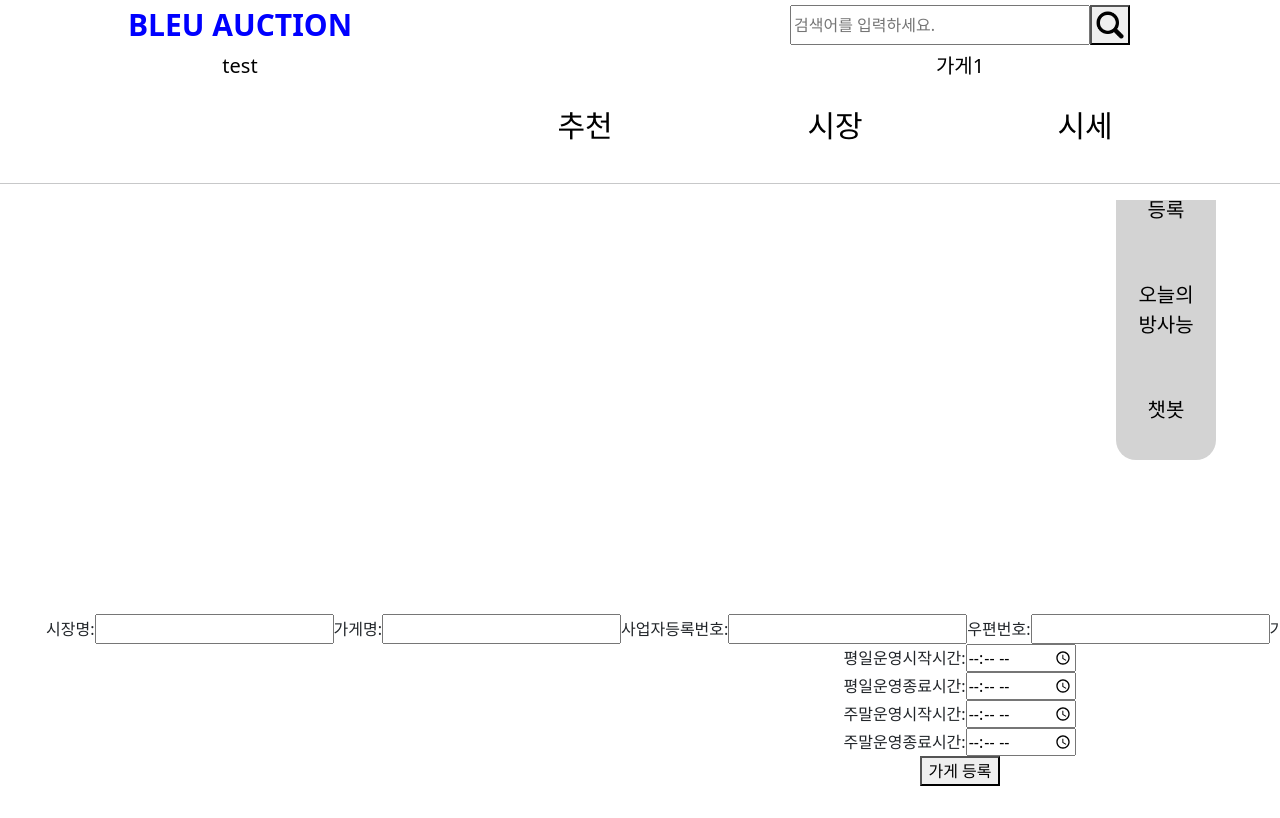
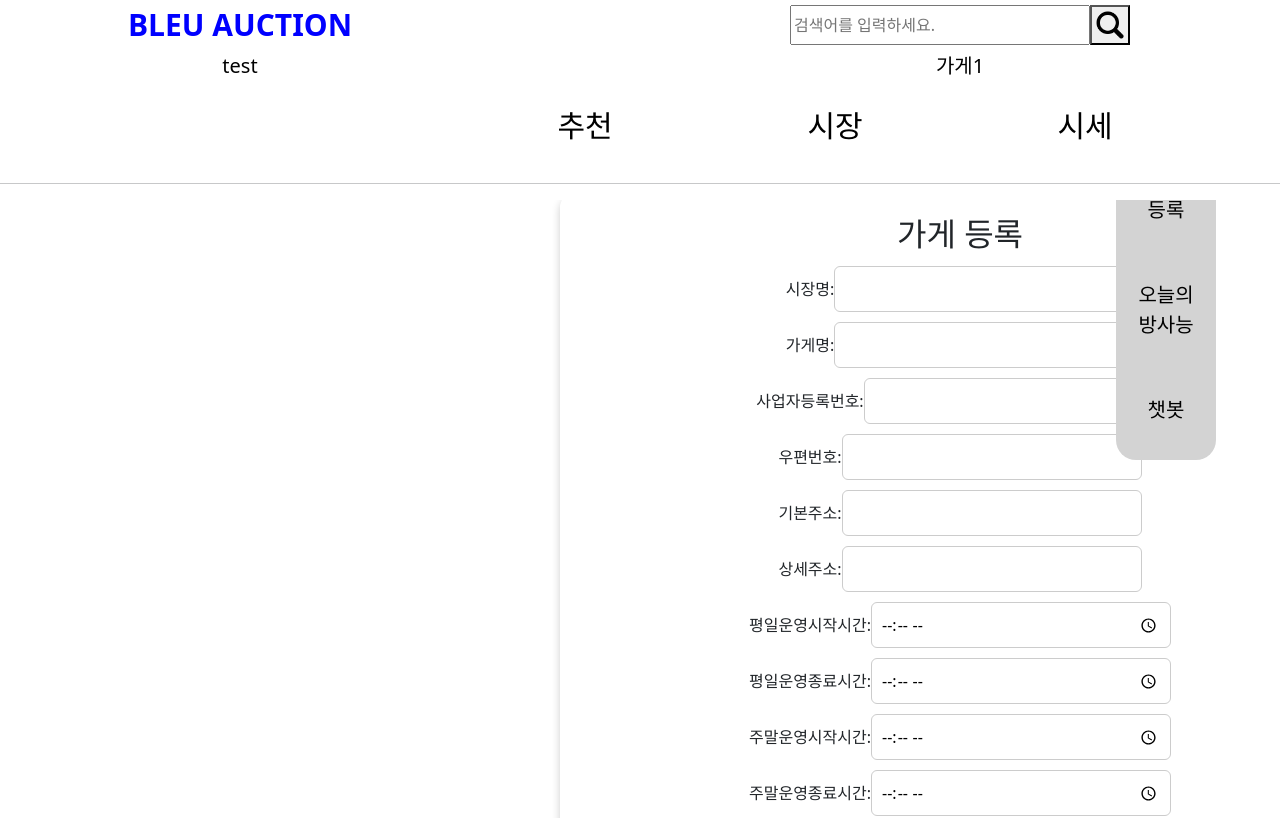
Before and after one commit to NC7-BleuAuction/bleuauction_fe, a React (Create React App) app: page /storeRegister in a window 1280 px wide. Shown: the top 818 px of the page. Built offline with nearby package versions, Linux system fonts and the light colour scheme.

Commit message:
feat/nanana 화면 수정

```diff
--- a/src/App.js
+++ b/src/App.js
@@ -13,11 +13,9 @@ import RegisterPage from './components/Auth/RegisterPage';
 import MenuList from './components/Menu/MenuList';
 import MenuRegisterationForm from './components/Menu/MenuRegisterationForm';
 import StoreList from './routes/StoreList';
-import TabBar from './components/Market/TabBar';
 import MarketDetailPage from './components/Market/MarketDetailPage';
 import ReviewForm from './components/Review/ReviewForm';
 import MyPage from './components/MyPage/MyPage';
-import StoreMyPage from './components/MyPage/StoreMyPage';
 import UserEditPage from './components/MyPage/UserEditPage';
 import MyOrder from './components/MyPage/MyOrder';
 import StoreItemDailyPrice from './components/StoreItemDailyPrice/StoreItemDailyPrice';
@@ -65,7 +63,6 @@ function RoutingComponent() {
         <Route path="/reviewregister" element={<ReviewForm />} />
         <Route path="/market/detail" element={<MarketDetailPage />} />
         <Route path="/mypage" element={<MyPage />} />
-        <Route path="/storemypage" element={<StoreMyPage />} />
         <Route path="/storeRegister" element={<StoreRegisterPage />} />
         <Route path="/useredit" element={<UserEditPage />} />
         <Route path="/my-orders" element={<MyOrder />} />
--- a/src/components/Market/MarketDetailPage.js
+++ b/src/components/Market/MarketDetailPage.js
@@ -38,10 +38,6 @@ function MarketDetailPage() {
     phone: '02-1234-5678',
   };
 
-  const coupons = [
-    { id: 1, title: '20% 할인', description: '연어' },
-    { id: 2, title: '30% 할인', description: '방어' },
-  ];
 
   const handleOrderClick = () => {
     alert('주문하기 버튼 클릭!');
@@ -49,9 +45,9 @@ function MarketDetailPage() {
 
   return (
     <div>
-      {/* <div style={infoCouponContainer}> 여기에 스타일을 추가 */}
-      <StoreInfo storeInfo={storeInfo} store={store} coupons={coupons} />
-      {/* </div> */}
+      <div style={infoContainerStyle}>
+      <StoreInfo storeInfo={storeInfo} store={store} />
+      </div>
       <div style={tabContainerStyle}>
         <TabBar activeTab={activeTab} onTabClick={setActiveTab} />
         {activeTab === 'menu' && <Button onClick={handleOrderClick} buttonText="주문하기" />}
@@ -60,8 +56,13 @@ function MarketDetailPage() {
       {activeTab === 'menu' && <MenuList />}
       {activeTab === 'review' && <ReviewSection />}
     </div>
+
   );
 }
+
+const infoContainerStyle = {
+  marginBottom: '0px', // 예시: 아래쪽 마진을 추가하여 공간 생성
+};
 
 const tabContainerStyle = {
   display: 'flex',
--- a/src/components/Market/StoreInfo.js
+++ b/src/components/Market/StoreInfo.js
@@ -1,7 +1,7 @@
 import React from 'react';
 import Coupon from '../Coupon/Coupon';
 
-function StoreIntro({storeInfo, store, coupons }) {
+function StoreIntro({storeInfo, store }) {
   console.log(store);
   // console.log(storeInfo);
 
@@ -16,11 +16,6 @@ function StoreIntro({storeInfo, store, coupons }) {
         <li>{store.weekdayStartTime} ~ {store.weekdayEndTime}</li>
         <li>{storeInfo.phone}</li>
       </ul>
-      </div>
-      <div style={couponContainer}>
-        {coupons.map(coupon => (
-          <Coupon key={coupon.id} coupon={coupon} />
-        ))}
       </div>
     </div>
     </div>
@@ -54,7 +49,7 @@ const storeInfoContainer = {
 
 const imageStyle = {
   width: '100%',
-  height: '200px',
+  height: 'auto',
   objectFit: 'cover',
 };
 
@@ -64,9 +59,5 @@ const infoList = {
   margin: '10px 0',
 };
 
-const couponContainer = {
-  display: 'flex',
-  justifyContent: 'center',
-};
 
 export default StoreIntro;
--- a/src/components/Menu/MenuItem.js
+++ b/src/components/Menu/MenuItem.js
@@ -9,22 +9,28 @@ import { sendAxiosRequest } from '../utility/common';
 function MenuItem({ name, sizes, imageUrl }) {
 
 
-  const [menuItems, setMenuItems] = useState([]);
-  const [store, setStore] = useState(null);
+  const [menus, setMenus] = useState([]);
+  const [storeNo, setStoreNo] = useState(null);
 
 
   // 컴포넌트가 마운트될 때 메뉴 데이터를 불러옵니다.
   useEffect(() => {
-    sendAxiosRequest('api/member/loginCheck', 'GET', null, response => {
-    let loginUser = response.data.loginUser;
-    setStore(loginUser);
-  }, error => console.log(error))}
+    // 사용자의 가게 정보를 가져오는 함수
+    const fetchMyStoreInfo = async () => {
+      try {
+        // 엔드포인트에 요청을 보내 현재 로그인한 사용자의 가게 정보 가져오기
+        const response = await axios.get('/api/store/myStoreInfo');
+        if (response.data && response.data.storeNo) {
+          setStoreNo(response.data.storeNo); // 성공적으로 가게 번호를 가져왔다면 상태를 업데이트합니다.
+        }
+      } catch (error) {
+        console.error("가게 정보를 가져오는 데 실패했습니다.", error);
+      }
+    };
 
-, []);
-  // 로딩 중이거나 메뉴 항목이 없는 경우 처리
-  if (!menuItems.length) {
-    return <div>Loading menu items, or there are none available.</div>;
-  }
+    fetchMyStoreInfo();
+  }, []); // 컴포넌트가 마운트될 때 한 번만 실행됩니다.
+
 
   return (
     <div style={menuItemStyle}>
--- a/src/components/Menu/MenuRegisterationForm.js
+++ b/src/components/Menu/MenuRegisterationForm.js
@@ -55,12 +55,12 @@ function MenuRegisterationForm() {
   };
 
   return (
-    <div>
+    <div style={styles.container}>
+      <form onSubmit={handleSubmit} style={styles.form}>
       <h2>메뉴 등록</h2>
-      <form onSubmit={handleSubmit}>
         <div>
           <label>메뉴 이미지:</label>
-          <input type="file" onChange={handleImageChange} />
+          <input style={styles.input} type="file" onChange={handleImageChange} />
           {previewImage && (
             <div>
               <h3>이미지 미리보기:</h3>
@@ -68,27 +68,62 @@ function MenuRegisterationForm() {
             </div>
           )}
         </div>
-        {/* 나머지 입력 필드들... */}
         <div>
           <label>메뉴 이름:</label>
-          <input type="text" name="menuName" value={menu.menuName} onChange={handleChange} />
+          <input style={styles.input} type="text" name="menuName" value={menu.menuName} onChange={handleChange} />
         </div>
         <div>
           <label>메뉴 사이즈:</label>
-          <input type="text" name="menuSize" value={menu.menuSize} onChange={handleChange} />
+          <input style={styles.input} type="text" name="menuSize" value={menu.menuSize} onChange={handleChange} />
         </div>
         <div>
           <label>메뉴 가격:</label>
-          <input type="text" name="menuPrice" value={menu.menuPrice} onChange={handleChange} />
+          <input style={styles.input} type="text" name="menuPrice" value={menu.menuPrice} onChange={handleChange} />
         </div>
         <div>
           <label>메뉴 설명:</label>
           <textarea name="menuContent" value={menu.menuContent} onChange={handleChange} />
         </div>
-        <button type="submit">메뉴 등록</button>
+        <button type="submit" style={styles.submitButton}>메뉴 등록</button>
       </form>
     </div>
   );
 }
 
+const styles = {
+  container: {
+    display: 'flex',
+    justifyContent: 'center',
+    alignItems: 'center',
+    height: '30vh',
+  },
+  form: {
+    display: 'flex',
+    flexDirection: 'column',
+    alignItems: 'center', // 폼 내용을 중앙 정렬합니다.
+    padding: '20px',  // 내부 패딩을 추가합니다.
+    borderRadius: '12px',  // 모서리를 둥글게 합니다.
+    boxShadow: '0 4px 8px 0 rgba(0, 0, 0, 0.2)', // 약간의 그림자 효과를 추가합니다.
+    background: 'white', // 배경색을 흰색으로 설정합니다.
+    width: '800px',
+  },
+  input: {
+    padding: '10px',
+    margin: '5px 0',
+    borderRadius: '6px',
+    border: '1px solid #ccc',
+    outline: 'none',
+    width: '300px',
+  },
+  submitButton: {
+    padding: '10px 20px',
+    cursor: 'pointer',
+    backgroundColor: '#0575E6',
+    border: 'none',
+    borderRadius: '8px',
+    color: 'white',
+  },
+}
+
+
 export default MenuRegisterationForm;
--- a/src/components/MyPage/StoreMyPage.js
+++ /dev/null
@@ -1,110 +0,0 @@
-import React from 'react';
-import { Link } from 'react-router-dom';
-
-function StoreMyPage() {
-  // 사용자 정보를 상태 혹은 API로부터 불러오기.
-  // 예시
-  const user = {
-    name: '김선생',
-    email: 'fish@example.com',
-    accountType: 'business',
-    profilePicture: '/images/storeimage.png',
-  };
-
-  return (
-    <div style={outerContainerStyle}>
-    <div style={styles.container}>
-      <div style={styles.profileSection}>
-        <img src={user.profilePicture} alt={user.name} style={styles.profilePicture} />
-        <div style={styles.userInfo}>
-          <h2>{user.name}</h2>
-          <p>{user.accountType === 'personal' ? '개인' : '비즈니스'} 계정</p>
-          <p>{user.email}</p>
-        </div>
-      </div>
-      <div style={styles.linkSection}>
-  <div style={styles.linkContainer}>
-    <Link to="/storeEdit" style={styles.link}>회원정보 수정</Link>
-  </div>
-  <div style={styles.linkContainer}>
-    <Link to="/re-item" style={styles.link}>등록 상품 관리</Link>
-  </div>
-  <div style={styles.linkContainer}>
-    <Link to="/order-check" style={styles.link}>주문확인</Link>
-  </div>
-  <div style={styles.linkContainer}>
-    <Link to="/wishlist" style={styles.link}>가게등록</Link>
-  </div>
-</div>
-    </div>
-    </div>
-  );
-}
-
-const outerContainerStyle = {
-    display: 'flex',
-    justifyContent: 'center',
-    alignItems: 'center',
-    height: '100vh',
-    margin: '0',
-  };
-
-const styles = {
-  container: {
-    display: 'flex',
-    flexDirection: 'column',
-    alignItems: 'center',
-    justifyContent: 'center', // 가운데 정렬 추가
-    padding: '20px',
-    width: '70%',
-    height: '70vh', // 화면 높이의 100%를 차지하도록 설정
-  },
-  profileSection: {
-    display: 'flex',
-    alignItems: 'center',
-    marginBottom: '20px',
-    width: '100%', //
-  },
-  profilePicture: {
-    width: '110px',
-    height: '110px',
-    borderRadius: '80px',
-    marginRight: '20px', // 사진과 텍스트 사이의 간격을 조정
-
-  },
-  userInfo: {
-    display: 'flex',
-    flexDirection: 'column',
-    alignItems: 'flex-start', // 왼쪽 정렬
-  },
-  linkSection: {
-    display: 'flex',
-    flexDirection: 'column',
-    width: '100%',
-  },
-  linkContainer: {
-    margin: '20px 0',
-    padding: '20px',
-    borderRadius: '4px',
-    backgroundColor: '#ffffff',
-    textAlign: 'center',
-    boxShadow: '0px 0px 15px rgba(0, 0, 0, 0.2)',
-  },
-  link: {
-    textDecoration: 'none',
-    color: 'black',
-    fontWeight: 'bold',
-  },
-  button: {
-    display: 'inline-block',
-    padding: '10px 20px',
-    margin: '5px 0',
-    backgroundColor: '#4CAF50',
-    color: 'white',
-    textDecoration: 'none',
-    textAlign: 'center',
-    borderRadius: '8px',
-  },
-};
-
-export default StoreMyPage;
--- a/src/components/MyPage/StoreRegisterPage.js
+++ b/src/components/MyPage/StoreRegisterPage.js
@@ -1,5 +1,5 @@
 import React, { useState } from 'react';
-import { Form, Card, Button } from 'react-bootstrap';
+// import { Form, Card, Button } from 'react-bootstrap';
 import { useNavigate } from 'react-router-dom';
 import axios, { formToJSON } from 'axios';
 
@@ -27,115 +27,66 @@ function StoreRegisterPage() {
       .then(response => {
         // 성공적으로 서버에서 응답을 받은 경우의 처리
         console.log('등록된 가게 정보:', response.data);
+        navigate('/main');
+
       })
       .catch(error => {
         // 오류가 발생한 경우의 처리
         console.error('에러 발생:', error);
       });
 
-    // sendAxiosRequest('/api/store/signup', 'POST', jsonData, response => {
-    //   console.log(response);
-    //   console.log('응답값:', response.data);
-    //   alert('가게등록에 성공하셨습니다!');
-    //   //   navigate('/main');
-    // },
-    //   error => {
-    //     console.log('API 호출 중 에러 발생: ', error);
-    //     alert('가게등록에 실패하셨습니다!');
-    //   }
-    // )
   };
 
   return (
     <div style={styles.container}>
-      {/* <Card style={styles.card}> */}
-      {/* <Card.Body> */}
-      {/* <Card.Title style={styles.title}>가게 등록</Card.Title> */}
-      {/* <Form onSubmit={handleSubmit}>
-                    <Form.Group controlId="marketName">
-                        <Form.Label>시장명:</Form.Label>
-                        <Form.Control type="text" name="marketName" />
-                    </Form.Group>
+      <form onSubmit={handleSubmit} style={styles.form}>
+      <div>
+        <h2>가게 등록 </h2>
+        </div>
+        <div>
+        <label>시장명: </label>
+        <input style={styles.input} type="text" name="marketName" />
+        </div>
+        <div>
+        <label>가게명: </label>
+        <input style={styles.input} type="text" name="storeName" />
+        </div>
+        <div>
+        <label>사업자등록번호: </label>
+        <input style={styles.input} type="text" name="licenseNo" />
+        </div>
+        <div>
+        <label>우편번호: </label>
+        <input style={styles.input} type="text" name="storeZipcode" />
+        </div>
+        <div>
+        <label>기본주소: </label>
+        <input style={styles.input} type="text" name="storeAddr" />
+        </div>
+        <div>
+        <label>상세주소: </label>
+        <input style={styles.input} type="text" name="storeDetailAddr" />
+        </div>
 
-                    <Form.Group controlId="storeName">
-                        <Form.Label>가게명:</Form.Label>
-                        <Form.Control type="text" name="storeName" />
-                    </Form.Group>
-
-                    <Form.Group controlId="licenseNo">
-                        <Form.Label>사업자등록번호:</Form.Label>
-                        <Form.Control type="text" name="licenseNo" />
-                    </Form.Group>
-
-                    <Form.Group controlId="storeZipcode">
-                        <Form.Label>우편번호:</Form.Label>
-                        <Form.Control type="text" name="storeZipcode" />
-                    </Form.Group>
-
-                    <Form.Group controlId="storeAddr">
-                        <Form.Label>기본주소:</Form.Label>
-                        <Form.Control type="text" name="storeAddr" />
-                    </Form.Group>
-
-                    <Form.Group controlId="storeDetailAddr">
-                        <Form.Label>상세주소:</Form.Label>
-                        <Form.Control type="text" name="storeDetailAddr" />
-                    </Form.Group> */}
-
-      {/* [Repeat similar pattern for the rest of the form groups] */}
-
-      {/* <Form.Group controlId="weekdayStartTime">
-                        <Form.Label>평일운영시작시간:</Form.Label>
-                        <Form.Control type="time" name="weekdayStartTime" />
-                    </Form.Group>
-
-                    <Form.Group controlId="weekdayEndTime">
-                        <Form.Label>평일운영종료시간:</Form.Label>
-                        <Form.Control type="time" name="weekdayEndTime" />
-                    </Form.Group>
-
-                    <Form.Group controlId="weekendStartTime">
-                        <Form.Label>주말운영시작시간:</Form.Label>
-                        <Form.Control type="time" name="weekendStartTime" />
-                    </Form.Group>
-
-                    <Form.Group controlId="weekendEndTime">
-                        <Form.Label>주말운영시작시간:</Form.Label>
-                        <Form.Control type="time" name="weekendEndTime" />
-                    </Form.Group>
-        */}
-      <form onSubmit={handleSubmit}>
-        <label>시장명: </label>
-        <input type="text" name="marketName" />
-        <label>가게명: </label>
-        <input type="text" name="storeName" />
-        <label>사업자등록번호: </label>
-        <input type="text" name="licenseNo" />
-        <label>우편번호: </label>
-        <input type="text" name="storeZipcode" />
-        <label>기본주소: </label>
-        <input type="text" name="storeAddr" />
-        <label>상세주소: </label>
-        <input type="text" name="storeDetailAddr" />
 
         <div>
           <label>평일운영시작시간: </label>
-          <input type="time" name="weekdayStartTime" />
+          <input style={styles.input} type="time" name="weekdayStartTime" />
         </div>
         <div>
           <label>평일운영종료시간: </label>
-          <input type="time" name="weekdayEndTime" />
+          <input style={styles.input} type="time" name="weekdayEndTime" />
         </div>
         <div>
           <label>주말운영시작시간: </label>
-          <input type="time" name="weekendStartTime" />
+          <input style={styles.input} type="time" name="weekendStartTime" />
         </div>
         <div>
           <label>주말운영종료시간: </label>
-          <input type="time" name="weekendEndTime" />
+          <input style={styles.input} type="time" name="weekendEndTime" />
         </div>
 
-        <button type="submit" > 가게 등록</button>
+        <button type="submit" style={styles.submitButton}> 가게 등록</button>
 
       </form>
     </div>
@@ -148,13 +99,13 @@ const styles = {
     display: 'flex',
     justifyContent: 'center',
     alignItems: 'center',
-    height: '100vh',
+    height: '60vh',
   },
   card: {
-    width: '50%', // 카드의 너비 조정
-    boxShadow: '0 8px 30px rgba(0, 0, 0, 0.12)', // 부드러운 그림자 효과
-    borderRadius: '20px', // 둥근 모서리
-    padding: '20px', // 카드 내부의 패딩
+    width: '50%',
+    boxShadow: '0 8px 30px rgba(0, 0, 0, 0.12)',
+    borderRadius: '20px',
+    padding: '20px',
   },
 
   title: {
@@ -170,13 +121,130 @@ const styles = {
     borderRadius: '25px',
     transition: 'all 0.2s',
     cursor: 'pointer',
-    transition: 'all 0.3s', // 더 부드러운 전환 효과
+    transition: 'all 0.3s',
     '&:hover': {
-      transform: 'scale(1.1)', // 호버 시 버튼 크기 확대
+      transform: 'scale(1.1)',
     },
-  }
+  },
+  form: {
+    display: 'flex',
+    flexDirection: 'column',
+    alignItems: 'center', // 폼 내용을 중앙 정렬합니다.
+    padding: '20px',  // 내부 패딩을 추가합니다.
+    borderRadius: '12px',  // 모서리를 둥글게 합니다.
+    boxShadow: '0 4px 8px 0 rgba(0, 0, 0, 0.2)', // 약간의 그림자 효과를 추가합니다.
+    background: 'white', // 배경색을 흰색으로 설정합니다.
+    width: '800px',
+  },
+  input: {
+    padding: '10px',
+    margin: '5px 0',
+    borderRadius: '6px',
+    border: '1px solid #ccc',
+    outline: 'none',
+    width: '300px',
+  },
+  submitButton: {
+    padding: '10px 20px',
+    cursor: 'pointer',
+    backgroundColor: '#0575E6',
+    border: 'none',
+    borderRadius: '8px',
+    color: 'white',
+  },
 };
 
 
 
 export default StoreRegisterPage;
+
+
+
+// import * as React from 'react';
+// import { Button, TextField, Box, Typography, Container } from '@mui/material';
+// import { useNavigate } from 'react-router-dom';
+// import axios from 'axios';
+
+// function StoreRegisterPage() {
+//   const navigate = useNavigate();
+
+//   const handleSubmit = async (e) => {
+//     e.preventDefault();
+//     const formData = new FormData(e.currentTarget);
+//     // 폼 데이터를 JSON으로 변환하는 로직이 필요합니다.
+//     // formToJSON 함수를 정의하거나 다른 방법을 사용하세요.
+
+//     // JSON 객체 생성
+//     let jsonObj = {};
+//     formData.forEach((value, key) => { jsonObj[key] = value });
+
+//     console.log(jsonObj);
+
+//     // POST 요청 생성
+//     axios.post('/api/store/signup', jsonObj, {
+//       headers: {
+//         'Content-Type': 'application/json'
+//       }
+//     })
+//       .then(response => {
+//         console.log('등록된 가게 정보:', response.data);
+//         // navigate('/path-after-success'); // 성공 후 리디렉션 경로
+//       })
+//       .catch(error => {
+//         console.error('에러 발생:', error);
+//       });
+//   };
+
+//   // Material-UI 컴포넌트를 사용한 레이아웃
+//   return (
+//     <Container component="main" maxWidth="xs">
+//       <Box
+//         sx={{
+//           marginTop: 8,
+//           display: 'flex',
+//           flexDirection: 'column',
+//           alignItems: 'center',
+//         }}
+//       >
+//         <Typography component="h1" variant="h5">
+//           가게 등록
+//         </Typography>
+//         <Box component="form" noValidate onSubmit={handleSubmit} sx={{ mt: 3 }}>
+//           <TextField
+//             margin="normal"
+//             required
+//             fullWidth
+//             id="marketName"
+//             label="시장명"
+//             name="marketName"
+//             autoComplete="market-name"
+//             autoFocus
+//           />
+//           {/* 다른 필드들도 이와 유사한 형태로 추가합니다. */}
+//           {/* 예시: */}
+//           <TextField
+//             margin="normal"
+//             required
+//             fullWidth
+//             name="storeName"
+//             label="가게명"
+//             id="storeName"
+//             autoComplete="store-name"
+//           />
+//           {/* 나머지 필드를 여기에 추가 */}
+//           {/* ... */}
+//           <Button
+//             type="submit"
+//             fullWidth
+//             variant="contained"
+//             sx={{ mt: 3, mb: 2 }}
+//           >
+//             가게 등록
+//           </Button>
+//         </Box>
+//       </Box>
+//     </Container>
+//   );
+// }
+
+// export default StoreRegisterPage;
```
Also changed, not shown: src/components/MyPage/MyPage.js (+44 -23 lines).
